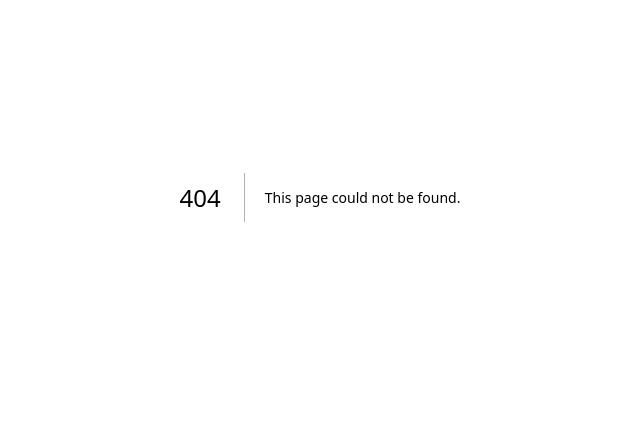
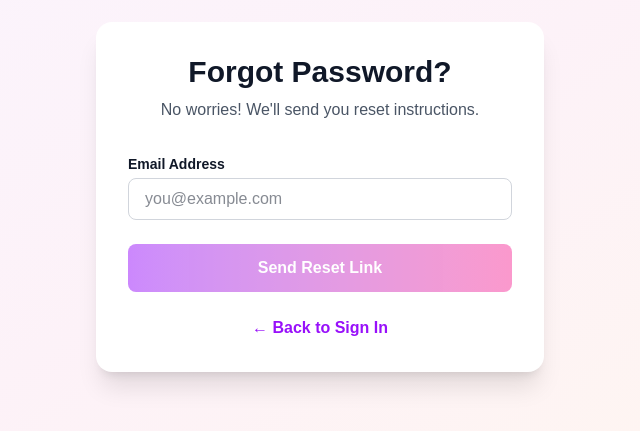
Before and after one commit to hammad0025/petcarebooker, a Next.js app in the folder frontend/: page /customer/forgot-password in a window 1280 px wide. Before the commit this address had no page. Shown: the part 203-634 px from the top of the page, without its empty margins (320-960 px from the left). Built offline with nearby package versions, Linux system fonts and the light colour scheme; no server answers.

Commit message:
feat: Add password strength validation and forgot password UI

```diff
--- /dev/null
+++ b/frontend/app/customer/forgot-password/page.tsx
@@ -0,0 +1,105 @@
+'use client';
+
+import { useState } from 'react';
+import { useRouter } from 'next/navigation';
+import Link from 'next/link';
+
+const API_BASE_URL = process.env.NEXT_PUBLIC_API_URL || 'https://petcarebooker.onrender.com';
+
+export default function ForgotPasswordPage() {
+  const router = useRouter();
+  const [email, setEmail] = useState('');
+  const [loading, setLoading] = useState(false);
+  const [error, setError] = useState('');
+  const [success, setSuccess] = useState(false);
+
+  const handleSubmit = async (e: React.FormEvent) => {
+    e.preventDefault();
+    setLoading(true);
+    setError('');
+
+    try {
+      // TODO: Call forgot password endpoint
+      // For now, just show success message
+      await new Promise(resolve => setTimeout(resolve, 1000));
+      setSuccess(true);
+    } catch (err: any) {
+      setError(err.message || 'Failed to send reset email');
+    } finally {
+      setLoading(false);
+    }
+  };
+
+  if (success) {
+    return (
+      <div className="min-h-screen bg-gradient-to-br from-purple-50 via-pink-50 to-orange-50 flex items-center justify-center py-12 px-4">
+        <div className="max-w-md w-full bg-white rounded-2xl shadow-xl p-8">
+          <div className="text-center">
+            <div className="w-20 h-20 bg-green-100 rounded-full flex items-center justify-center mx-auto mb-4">
+              <svg className="w-10 h-10 text-green-600" fill="none" stroke="currentColor" viewBox="0 0 24 24">
+                <path strokeLinecap="round" strokeLinejoin="round" strokeWidth={2} d="M5 13l4 4L19 7" />
+              </svg>
+            </div>
+            <h2 className="text-2xl font-bold text-gray-900 mb-2">Check Your Email</h2>
+            <p className="text-gray-600 mb-6">
+              We've sent a password reset link to <strong>{email}</strong>
+            </p>
+            <Link
+              href="/customer/login"
+              className="block bg-gradient-to-r from-purple-600 to-pink-500 text-white px-6 py-3 rounded-full font-bold hover:shadow-lg transition-all"
+            >
+              Back to Login
+            </Link>
+          </div>
+        </div>
+      </div>
+    );
+  }
+
+  return (
+    <div className="min-h-screen bg-gradient-to-br from-purple-50 via-pink-50 to-orange-50 flex items-center justify-center py-12 px-4">
+      <div className="max-w-md w-full bg-white rounded-2xl shadow-xl p-8">
+        <div className="text-center mb-8">
+          <h1 className="text-3xl font-bold text-gray-900 mb-2">Forgot Password?</h1>
+          <p className="text-gray-600">No worries! We'll send you reset instructions.</p>
+        </div>
+
+        {error && (
+          <div className="bg-red-50 text-red-600 p-3 rounded-lg mb-4">
+            {error}
+          </div>
+        )}
+
+        <form onSubmit={handleSubmit} className="space-y-6">
+          <div>
+            <label className="block text-sm font-semibold text-gray-900 mb-1">
+              Email Address
+            </label>
+            <input
+              type="email"
+              value={email}
+              onChange={(e) => setEmail(e.target.value)}
+              required
+              className="w-full px-4 py-2 border border-gray-300 rounded-lg focus:ring-2 focus:ring-purple-500 focus:border-transparent text-gray-900"
+              placeholder="you@example.com"
+            />
+          </div>
+
+          <button
+            type="submit"
+            disabled={loading || !email}
+            className="w-full bg-gradient-to-r from-purple-600 to-pink-500 text-white py-3 rounded-lg font-semibold hover:shadow-lg transition-all disabled:opacity-50 disabled:cursor-not-allowed"
+          >
+            {loading ? 'Sending...' : 'Send Reset Link'}
+          </button>
+        </form>
+
+        <div className="mt-6 text-center">
+          <Link href="/customer/login" className="text-purple-600 font-semibold hover:text-purple-700">
+            ← Back to Sign In
+          </Link>
+        </div>
+      </div>
+    </div>
+  );
+}
--- a/frontend/app/customer/login/page.tsx
+++ b/frontend/app/customer/login/page.tsx
@@ -103,12 +103,17 @@ export default function CustomerLoginPage() {
           </button>
         </form>
 
-        <p className="mt-6 text-center text-gray-600">
-          Don't have an account?{' '}
-          <Link href="/customer/register" className="text-purple-600 font-semibold hover:text-purple-700">
-            Sign up
+        <div className="mt-6 text-center space-y-2">
+          <Link href="/customer/forgot-password" className="block text-purple-600 font-semibold hover:text-purple-700 text-sm">
+            Forgot your password?
           </Link>
-        </p>
+          <p className="text-gray-600">
+            Don't have an account?{' '}
+            <Link href="/customer/register" className="text-purple-600 font-semibold hover:text-purple-700">
+              Sign up
+            </Link>
+          </p>
+        </div>
 
         <p className="mt-4 text-center text-gray-600">
           <Link href="/browse" className="text-purple-600 hover:text-purple-700">
--- a/frontend/app/customer/register/page.tsx
+++ b/frontend/app/customer/register/page.tsx
@@ -119,7 +119,16 @@ export default function CustomerRegisterPage() {
                 {showPassword ? '🙈' : '👁️'}
               </button>
             </div>
-            <p className="text-xs text-gray-500 mt-1">Minimum 8 characters</p>
+            <div className="mt-2 bg-purple-50 rounded-lg p-3 text-sm text-gray-700">
+              <p className="font-semibold mb-1">Password must include:</p>
+              <ul className="space-y-1 text-xs">
+                <li>✓ At least 8 characters</li>
+                <li>✓ One uppercase letter (A-Z)</li>
+                <li>✓ One lowercase letter (a-z)</li>
+                <li>✓ One number (0-9)</li>
+                <li>✓ One special character (!@#$%^&*)</li>
+              </ul>
+            </div>
           </div>
 
           <button
```
Also changed, not shown: 2 other files (tests, documents, lock files or other folders).
